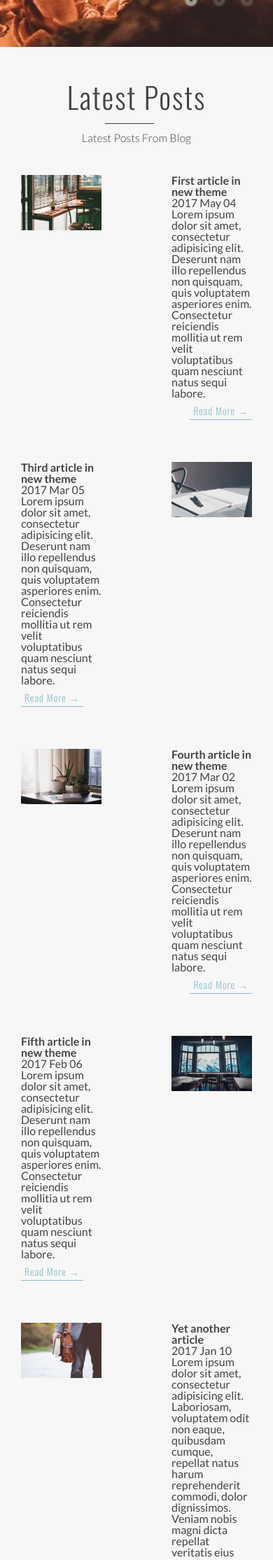
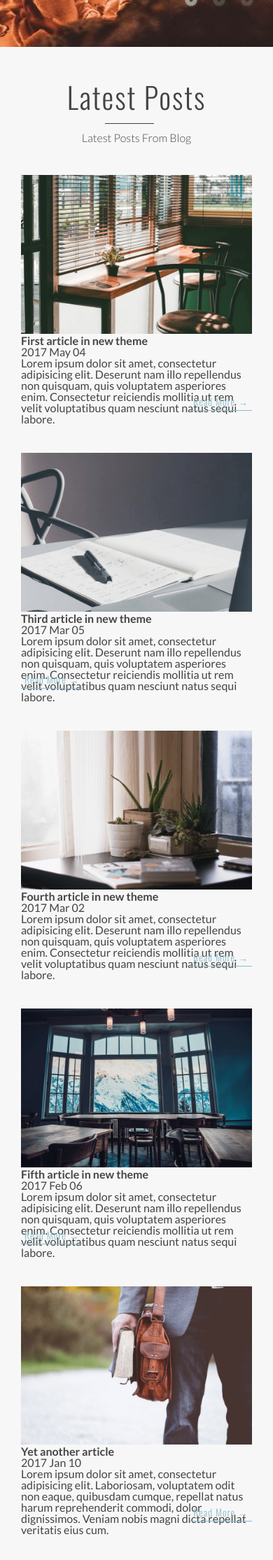
Before and after one commit to sarhov/itsjekyll-miqo, a Jekyll site: the page built from index.html, in a window 390 px wide. Shown: the part 833-3062 px from the top of the page at 70% size. Built offline with Jekyll 4.4.1, drawn with Linux system fonts in a browser that asks for light colours.

Commit message:
added new mobile styles

```diff
--- a/_sass/_main.scss
+++ b/_sass/_main.scss
@@ -175,6 +175,18 @@ a{
 			padding-right: 0;
 			padding-left: 50px;
 		}
+		@media screen and (max-width: 480px){
+			float: none;
+			width: 100%;
+			padding: 0;
+			margin-left: 0;
+			margin-right: 0;
+			position: static;
+			&.is-reversed{
+				right: 0;
+				padding-left: 0;
+			}
+		}
 	}
 	&__info{
 		float: left;
@@ -191,6 +203,15 @@ a{
 				left:0;
 			}
 		}
+		@media screen and (max-width: 480px){
+			float: none;
+			width: 100%;
+			padding: 0;
+			&.is-reversed{
+				margin-left: 0;
+				padding-right: 0;
+			}
+		}
 	}
 	&__link{
 		position: absolute;
```
